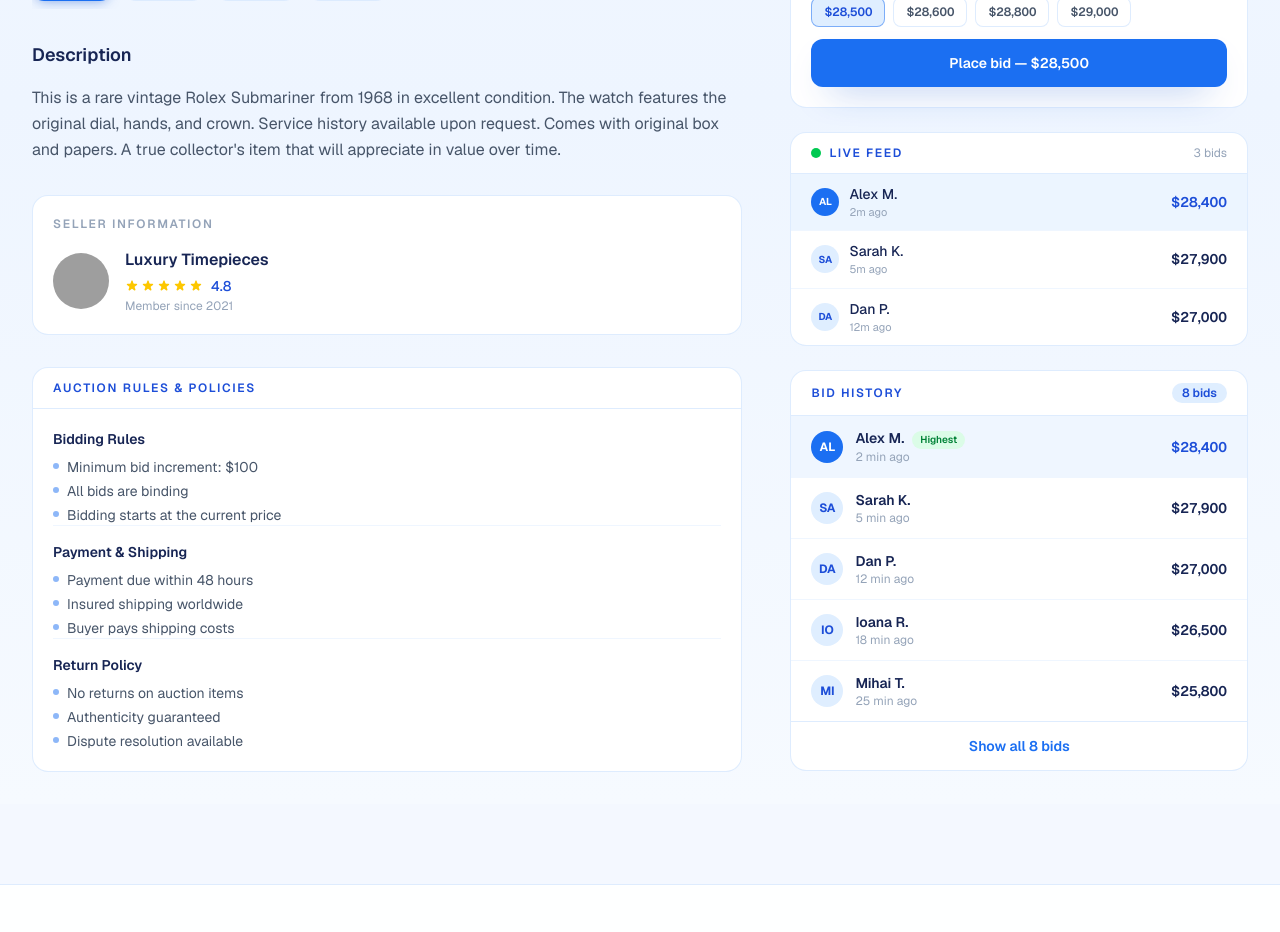
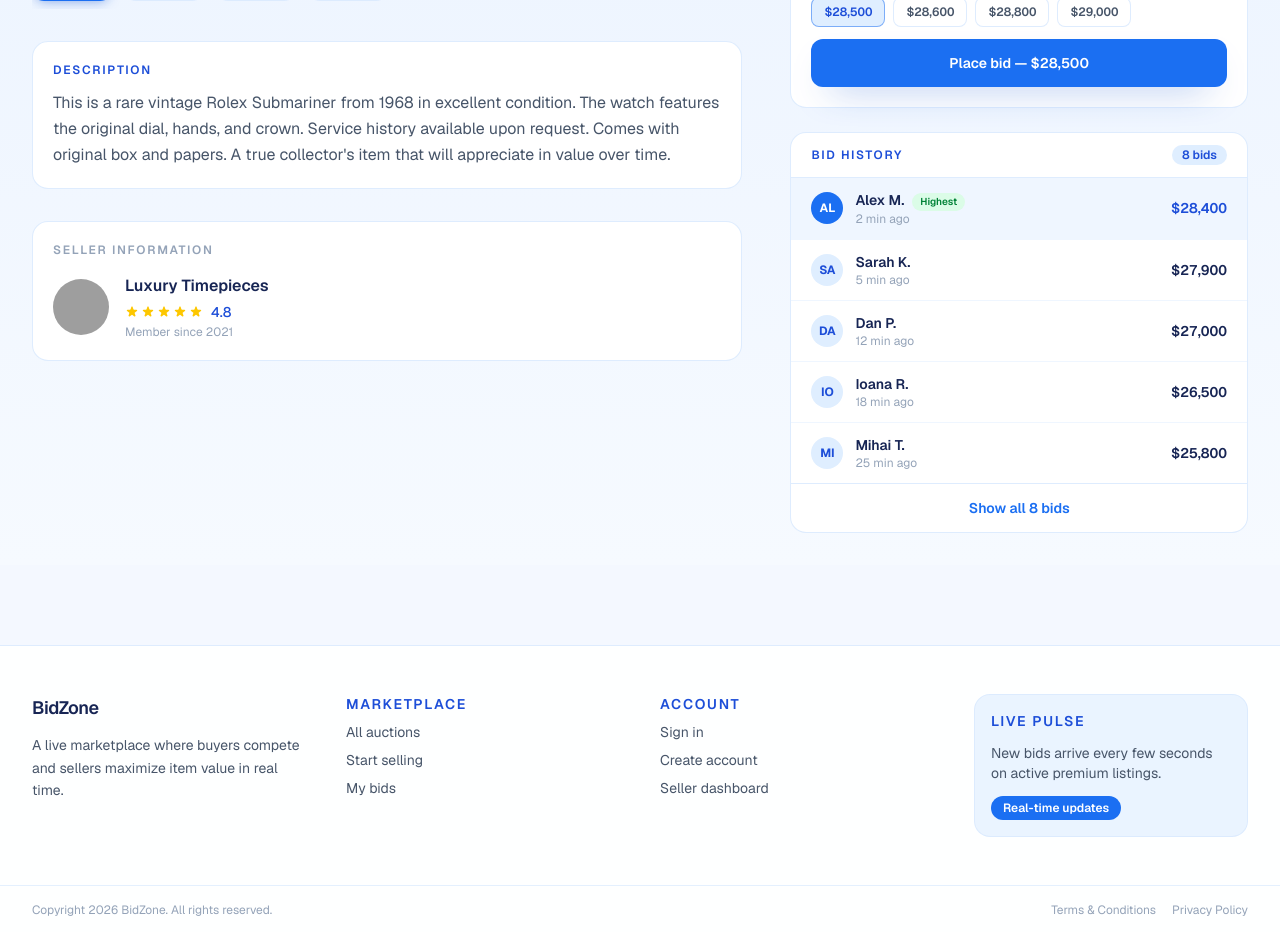
Before and after one commit to ahmdjlt/BidZone, a Next.js app in the folder frontend/: page /auctions/abstract-oil-canvas in a window 1280 px wide. Shown: the part 720-1652 px from the top of the page. Built offline with nearby package versions, Linux system fonts and the light colour scheme; grey boxes are pictures that could not be loaded.

Commit message:
edited auctions

```diff
--- a/frontend/components/auction/AuctionDetailPage.tsx
+++ b/frontend/components/auction/AuctionDetailPage.tsx
@@ -5,7 +5,6 @@ import Image from "next/image";
 import CountdownTimer from "./CountdownTimer";
 import BidForm from "./BidForm";
 import BidHistory, { type Bid } from "./BidHistory";
-import LiveBidFeed, { type LiveBid } from "./LiveBidFeed";
 
 export interface AuctionDetailPageProps {
   auction?: {
@@ -104,12 +103,6 @@ const demoBids: Bid[] = [
   { id: "b8", bidder: "Clara D.", amount: "$21,500", time: "1h ago" },
 ];
 
-const initialLiveBids: LiveBid[] = [
-  { id: "l1", bidder: "Alex M.", amount: "$28,400", timestamp: new Date(Date.now() - 2 * 60 * 1000) },
-  { id: "l2", bidder: "Sarah K.", amount: "$27,900", timestamp: new Date(Date.now() - 5 * 60 * 1000) },
-  { id: "l3", bidder: "Dan P.", amount: "$27,000", timestamp: new Date(Date.now() - 12 * 60 * 1000) },
-];
-
 function StarRating({ rating }: { rating: number }) {
   return (
     <div className="flex items-center gap-0.5">
@@ -127,36 +120,6 @@ function StarRating({ rating }: { rating: number }) {
   );
 }
 
-function AuctionRulesSection({
-  rules,
-}: {
-  rules: { title: string; items: string[] }[];
-}) {
-  return (
-    <div className="rounded-2xl border border-border bg-card-bg">
-      <div className="border-b border-border px-5 py-3">
-        <p className="text-xs font-semibold uppercase tracking-[0.14em] text-text-label">
-          Auction Rules & Policies
-        </p>
-      </div>
-      <div className="divide-y divide-divider p-5">
-        {rules.map((rule, index) => (
-          <div key={index} className={index > 0 ? "pt-4" : ""}>
-            <p className="mb-2 text-sm font-semibold text-text-heading">{rule.title}</p>
-            <ul className="space-y-1">
-              {rule.items.map((item, itemIndex) => (
-                <li key={itemIndex} className="flex items-start gap-2 text-sm text-text-body">
-                  <span className="mt-1.5 h-1.5 w-1.5 shrink-0 rounded-full bg-accent/50" />
-                  {item}
-                </li>
-              ))}
-            </ul>
-          </div>
-        ))}
-      </div>
-    </div>
-  );
-}
 
 export default function AuctionDetailPage(
   props: AuctionDetailPageProps
@@ -207,8 +170,10 @@ export default function AuctionDetailPage(
             )}
 
             {/* Description */}
-            <div className="mt-8">
-              <h2 className="mb-4 text-lg font-semibold text-text-heading">Description</h2>
+            <div className="mt-8 rounded-2xl border border-border bg-card-bg p-5">
+              <p className="mb-3 text-xs font-semibold uppercase tracking-[0.14em] text-text-label">
+                Description
+              </p>
               <p className="leading-relaxed text-text-body">{auction.description}</p>
             </div>
 
@@ -248,10 +213,6 @@ export default function AuctionDetailPage(
               </div>
             </div>
 
-            {/* Auction Rules */}
-            <div className="mt-8">
-              <AuctionRulesSection rules={auction.rules} />
-            </div>
           </div>
 
           {/* Right Column - Details & Bid */}
@@ -318,11 +279,6 @@ export default function AuctionDetailPage(
               />
             </div>
 
-            {/* Live Bid Feed */}
-            <div className="mt-6">
-              <LiveBidFeed initialBids={initialLiveBids} simulateRealTime={true} />
-            </div>
-
             {/* Bid History */}
             <div className="mt-6">
               <BidHistory bids={demoBids} />
--- a/frontend/components/layout/Footer.tsx
+++ b/frontend/components/layout/Footer.tsx
@@ -42,8 +42,14 @@ export default function Footer() {
         </div>
 
       </div>
-      <div className="border-t border-border/80 px-4 py-4 text-center text-xs text-text-muted">
-        Copyright {year} BidZone. All rights reserved.
+      <div className="border-t border-border/80 px-6 py-4 sm:px-8">
+        <div className="flex flex-col items-center justify-between gap-2 sm:flex-row">
+          <p className="text-xs text-text-muted">Copyright {year} BidZone. All rights reserved.</p>
+          <div className="flex items-center gap-4">
+            <Link href="/terms" className="text-xs text-text-muted hover:text-text-label transition-colors">Terms & Conditions</Link>
+            <Link href="/privacy" className="text-xs text-text-muted hover:text-text-label transition-colors">Privacy Policy</Link>
+          </div>
+        </div>
       </div>
     </footer>
   );
```
